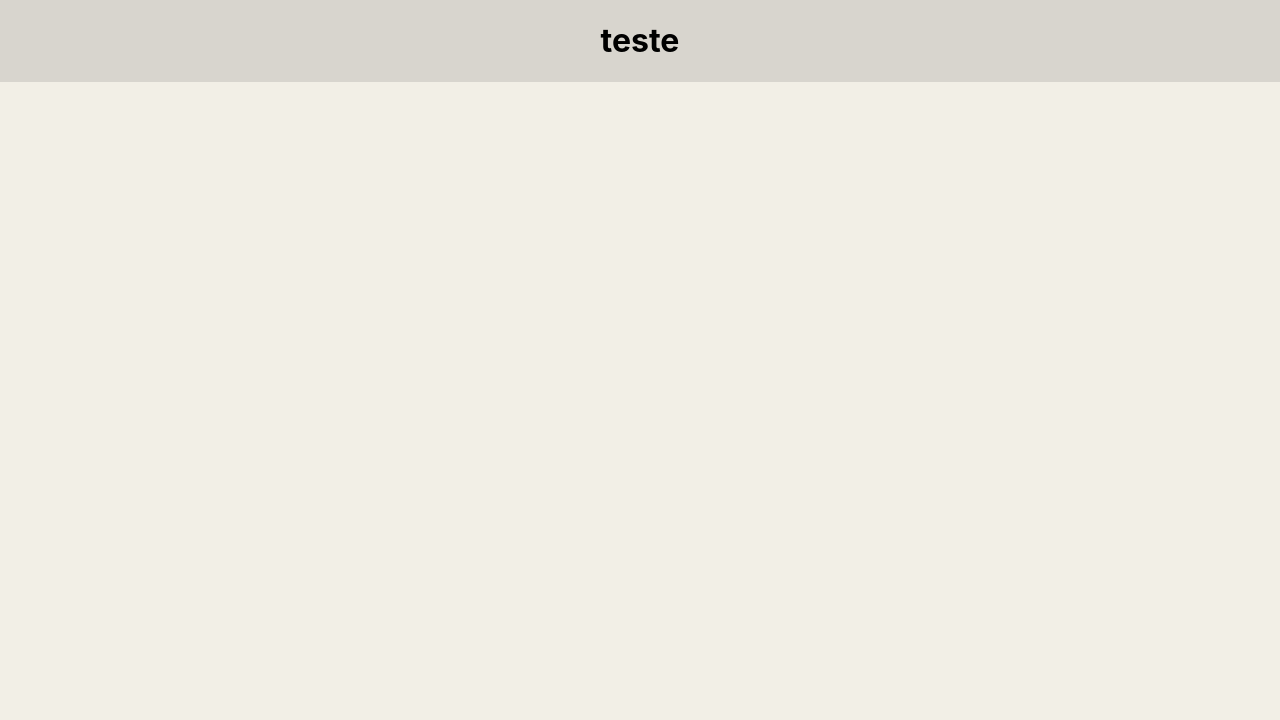
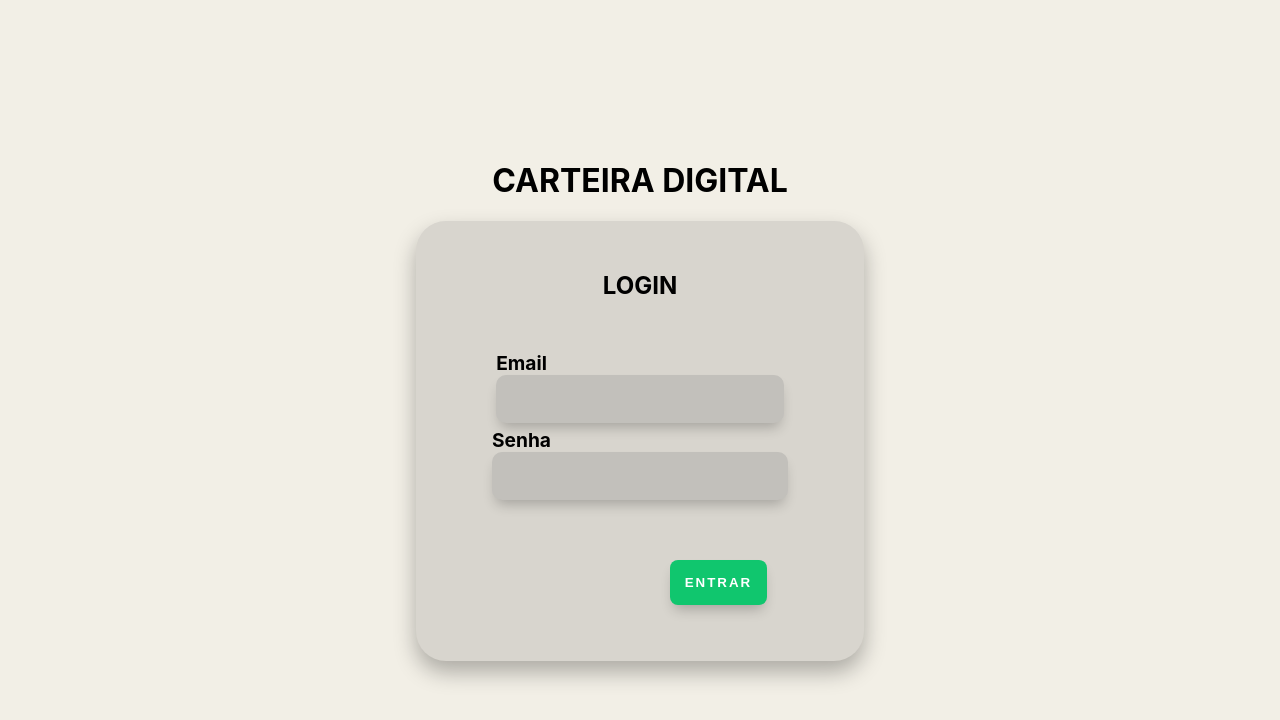
Before and after one commit to rcmertz/e-wallet, a React (Create React App) app: page / in a window 1280 px wide. Shown: the top 720 px of the page. Built offline with nearby package versions, Linux system fonts and the light colour scheme.

Commit message:
login clean

```diff
--- a/src/App.jsx
+++ b/src/App.jsx
@@ -8,7 +8,7 @@ function App() {
   return (
     <BrowserRouter>
       <Routes>
-        <Route path='/' element={<Expense />} />
+        <Route path='/' element={<Login />} />
       </Routes>
     </BrowserRouter>
   );
--- a/src/components/expense/Expense.css
+++ b/src/components/expense/Expense.css
@@ -14,9 +14,9 @@
     justify-content: center;
     height: 100%;
     width: 100%;
-    background: #D8D5CE;
+    background: #F2EFE6;
 }
-.actTitulo{
+/* .actTitulo{
     width: 90%;
 }
 .actAction{
@@ -25,11 +25,33 @@
 .box{
     display: flex;
     flex-direction: row;
-    justify-content: center;
+    justify-content: center;z
     align-items: center;
 }
 .item{
     display: flex;
     width: 50%;
     height: 70px;
+} */
+.form{
+    height: 500px;
+    width: 500px;
+    position: absolute;
+    transform: translate(-50%,-50%);
+    background-color: #D8D5CE;
+    top: 50%;
+    left: 50%;
+    border-radius: 10px;
+    padding: 20px 35px;
 }
+
+.form2{
+    display: flex;
+    height: 100px;
+    width: 50px;
+    position: absolute;
+    left: 46%;
+    align-items: center;
+    justify-content: center;
+    flex-direction: column;
+}
--- a/src/components/expense/Expense.jsx
+++ b/src/components/expense/Expense.jsx
@@ -7,7 +7,21 @@ export default function Expense() {
   return (
     <div className="expense">
       <div className="expense-action">
-        <h1>teste</h1>
+        <div className="form">
+          <div className="form2">
+            <p>teste
+              <input type="text" />
+            </p>
+            <p>teste2
+              <input type="text" />
+            </p>
+            <p>
+              teste
+              <input type="text" />
+            </p>
+          </div>
+
+        </div>
       </div>
     </div>
   )
--- a/src/components/login/Login.css
+++ b/src/components/login/Login.css
@@ -42,7 +42,7 @@ body{
   flex-direction: column;
   justify-content: space-around;
   align-items: center;
-  width: 80%;
+  width: 100%;
 }
 
 .text-input{
@@ -57,7 +57,6 @@ body{
   border: none;
   border-radius: 10px;
   padding: 15px;
-  padding-left: 180px;
   background: #C2C0BB;
   font-size: 12pt;
   box-shadow: 0px 8px 13px -4px rgba(0, 0, 0, 0.24);
@@ -69,7 +68,7 @@ body{
 .text-input > label {
   color: #000000;
   margin-bottom: 5px;
-  display: block;
+  /* display: block; */
   font-size: 1.2em;
   font-weight: bold;
 
@@ -77,9 +76,8 @@ body{
 
 
 #login-button {
-  width: 100%;
   padding: 15px 15px;
-  margin-left: 100px;
+  margin-bottom: 100px;
   margin: 25px;
   border: none;
   border-radius: 8px;
--- a/src/components/login/Login.jsx
+++ b/src/components/login/Login.jsx
@@ -4,28 +4,31 @@ import "./Login.css"
 
 export default function Login() {
   return (
+
     <div className="login-container">
       <div className="titulo">
         <h1>CARTEIRA DIGITAL</h1>
       </div>
+
       <div className="login-card">
         <form action="" className="login-form">
           <div>
             <h2>LOGIN</h2>
           </div>
+
           <div className="input-group">
             <div className="text-input">
-              <label for="email">E-mail</label>
-              <Input id='email' type='email'></Input>
+              <Input id='email' type='email'>Email</Input>
             </div>
             <div className="text-input">
-              {/* <label for ="senha">Senha</label> */}
               <Input id='senha' type='password'>Senha</Input>
             </div>
           </div>
-          <div className="button">
+
+          <div className="button" style={{ marginLeft: "35%" }}>
             <Button id='login-button'>Entrar</Button>
           </div>
+
         </form>
       </div>
     </div>
```
